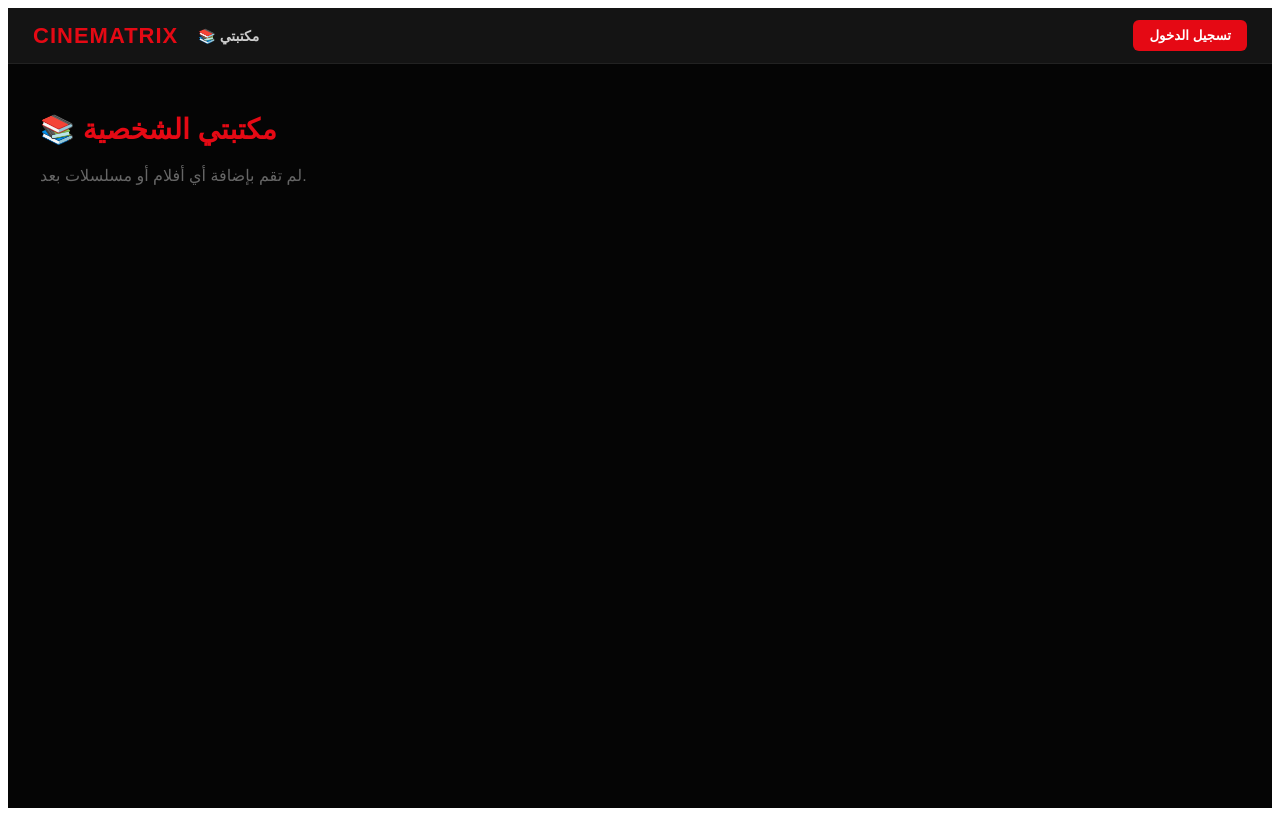
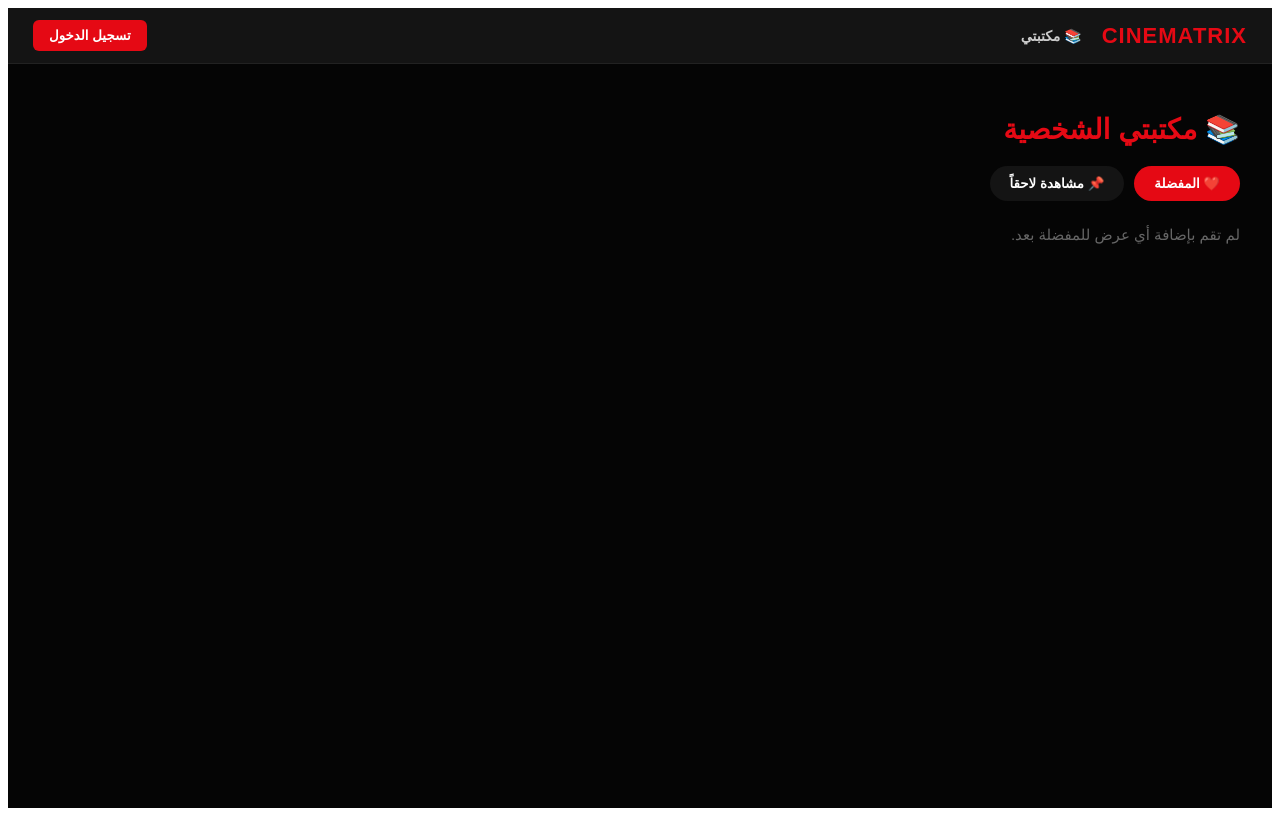
Before and after one commit to NawafAl58/Movie-time, a Next.js app: page /my-library in a window 1280 px wide. Built offline with nearby package versions, Linux system fonts and the light colour scheme.

Commit message:
Update my-library.js

```diff
--- a/pages/my-library.js
+++ b/pages/my-library.js
@@ -7,42 +7,98 @@ import { supabase } from '../lib/supabaseClient';
 
 export default function MyLibrary() {
   const [items, setItems] = useState([]);
+  const [activeTab, setActiveTab] = useState('favorites');
   const [loading, setLoading] = useState(true);
 
   useEffect(() => {
-    async function loadLibrary() {
+    async function loadLibraryData() {
+      setLoading(true);
       const { data: { user } } = await supabase.auth.getUser();
+
       if (user) {
-        const { data } = await supabase.from('user_library').select('*').eq('user_id', user.id);
-        setItems(data || []);
+        const { data, error } = await supabase
+          .from('user_library')
+          .select('*')
+          .eq('user_id', user.id)
+          .eq('list_type', activeTab);
+
+        if (!error && data) {
+          setItems(data);
+        }
       }
       setLoading(false);
     }
-    loadLibrary();
-  }, []);
+
+    loadLibraryData();
+  }, [activeTab]);
 
   return (
-    <div style={{ backgroundColor: '#050505', color: '#fff', minHeight: '100vh', fontFamily: 'sans-serif' }}>
-      <Head><title>مكتبتي - Cinematrix</title></Head>
+    <div style={{ backgroundColor: '#050505', color: '#fff', minHeight: '100vh', fontFamily: 'sans-serif', direction: 'rtl' }}>
+      <Head>
+        <title>مكتبتي - CINEMATRIX</title>
+      </Head>
+
       <Navbar />
 
-      <div style={{ padding: '30px', maxWidth: '1200px', margin: '0 auto' }}>
-        <h1 style={{ fontSize: '28px', color: '#e50914', marginBottom: '20px' }}>📚 مكتبتي الشخصية</h1>
+      <div style={{ padding: '30px 20px', maxWidth: '1200px', margin: '0 auto' }}>
+        <h1 style={{ fontSize: '28px', color: '#e50914', marginBottom: '20px', fontWeight: 'bold' }}>📚 مكتبتي الشخصية</h1>
 
+        {/* أزرار التنقل بين المفضلة وقائمة المشاهدة */}
+        <div style={{ display: 'flex', gap: '10px', marginBottom: '25px' }}>
+          <button
+            onClick={() => setActiveTab('favorites')}
+            style={{
+              padding: '10px 20px',
+              borderRadius: '20px',
+              border: 'none',
+              fontWeight: 'bold',
+              cursor: 'pointer',
+              backgroundColor: activeTab === 'favorites' ? '#e50914' : '#141414',
+              color: '#fff'
+            }}
+          >
+            ❤️ المفضلة
+          </button>
+
+          <button
+            onClick={() => setActiveTab('watchlist')}
+            style={{
+              padding: '10px 20px',
+              borderRadius: '20px',
+              border: 'none',
+              fontWeight: 'bold',
+              cursor: 'pointer',
+              backgroundColor: activeTab === 'watchlist' ? '#e50914' : '#141414',
+              color: '#fff'
+            }}
+          >
+            📌 مشاهدة لاحقاً
+          </button>
+        </div>
+
+        {/* عرض المحتوى */}
         {loading ? (
           <p style={{ color: '#888' }}>جاري تحميل المكتبة...</p>
         ) : items.length === 0 ? (
-          <p style={{ color: '#666' }}>لم تقم بإضافة أي أفلام أو مسلسلات بعد.</p>
+          <p style={{ color: '#666', fontSize: '15px' }}>
+            {activeTab === 'favorites' ? 'لم تقم بإضافة أي عرض للمفضلة بعد.' : 'قائمة المشاهدة لاحقاً فارغة حالياً.'}
+          </p>
         ) : (
           <div style={{ display: 'grid', gridTemplateColumns: 'repeat(auto-fill, minmax(150px, 1fr))', gap: '20px' }}>
             {items.map((item) => (
               <Link key={item.id} href={`/movie/${item.media_id}?type=${item.media_type}`} style={{ textDecoration: 'none', color: '#fff' }}>
-                <div style={{ backgroundColor: '#111', borderRadius: '8px', overflow: 'hidden', border: '1px solid #222' }}>
-                  <img src={`https://image.tmdb.org/t/p/w300${item.poster_path}`} alt={item.title} style={{ width: '100%', height: '220px', objectFit: 'cover' }} />
+                <div style={{ backgroundColor: '#111', borderRadius: '8px', overflow: 'hidden', border: '1px solid #222', transition: 'transform 0.2s' }}>
+                  <img
+                    src={item.poster_path ? `https://image.tmdb.org/t/p/w300${item.poster_path}` : 'https://via.placeholder.com/300x450'}
+                    alt={item.title}
+                    style={{ width: '100%', height: '220px', objectFit: 'cover' }}
+                  />
                   <div style={{ padding: '10px' }}>
-                    <p style={{ fontSize: '13px', fontWeight: 'bold', margin: 0, whiteSpace: 'nowrap', overflow: 'hidden', textOverflow: 'ellipsis' }}>{item.title}</p>
-                    <span style={{ fontSize: '11px', color: item.list_type === 'favorites' ? '#e50914' : '#ffb703' }}>
-                      {item.list_type === 'favorites' ? '❤️ مفضلة' : '📌 مشاهدة لاحقاً'}
+                    <p style={{ fontSize: '13px', fontWeight: 'bold', margin: '0 0 5px 0', whiteSpace: 'nowrap', overflow: 'hidden', textOverflow: 'ellipsis' }}>
+                      {item.title}
+                    </p>
+                    <span style={{ fontSize: '11px', color: '#ffb703' }}>
+                      ⭐ {item.vote_average ? Number(item.vote_average).toFixed(1) : 'N/A'}
                     </span>
                   </div>
                 </div>
```
